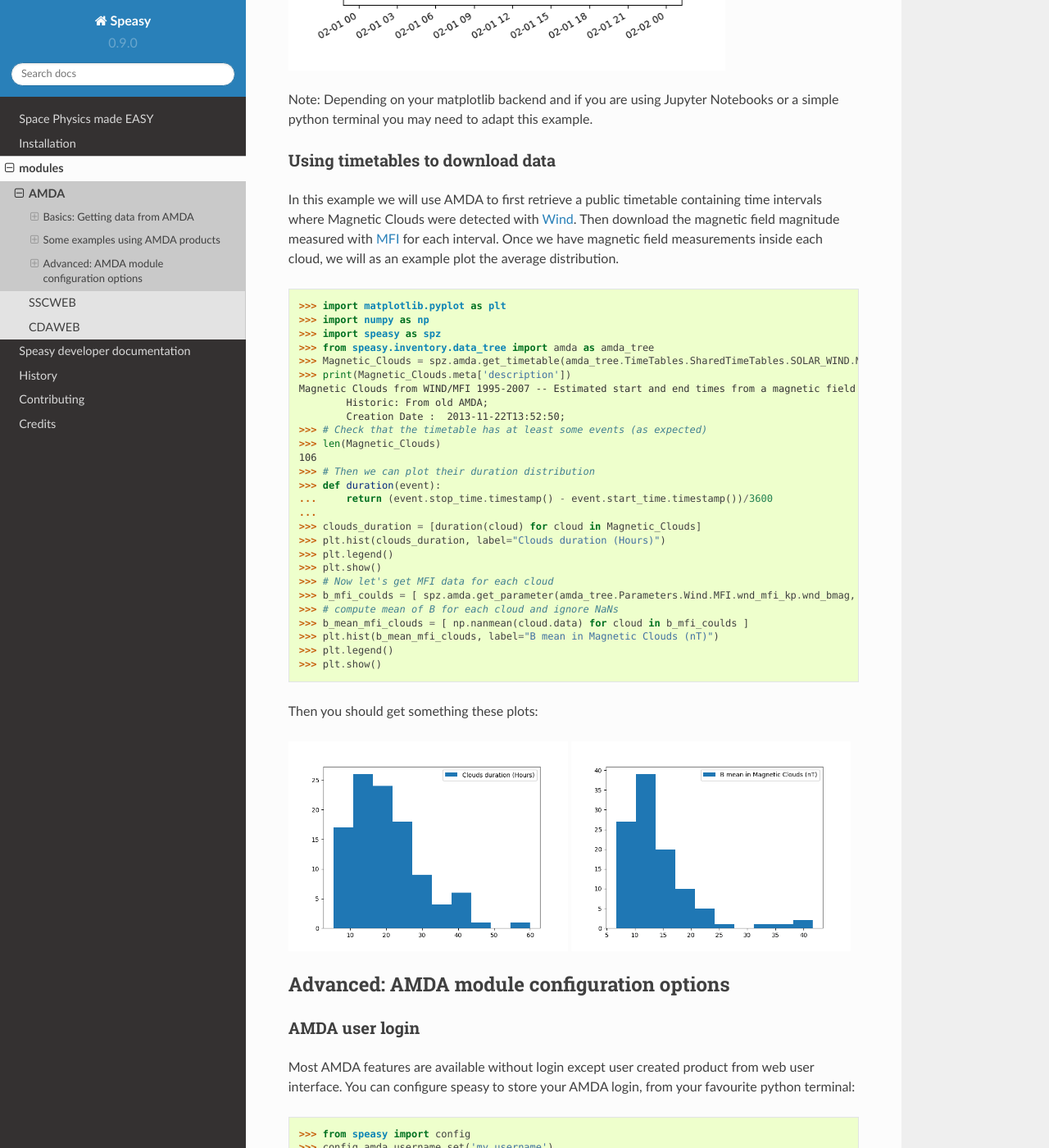
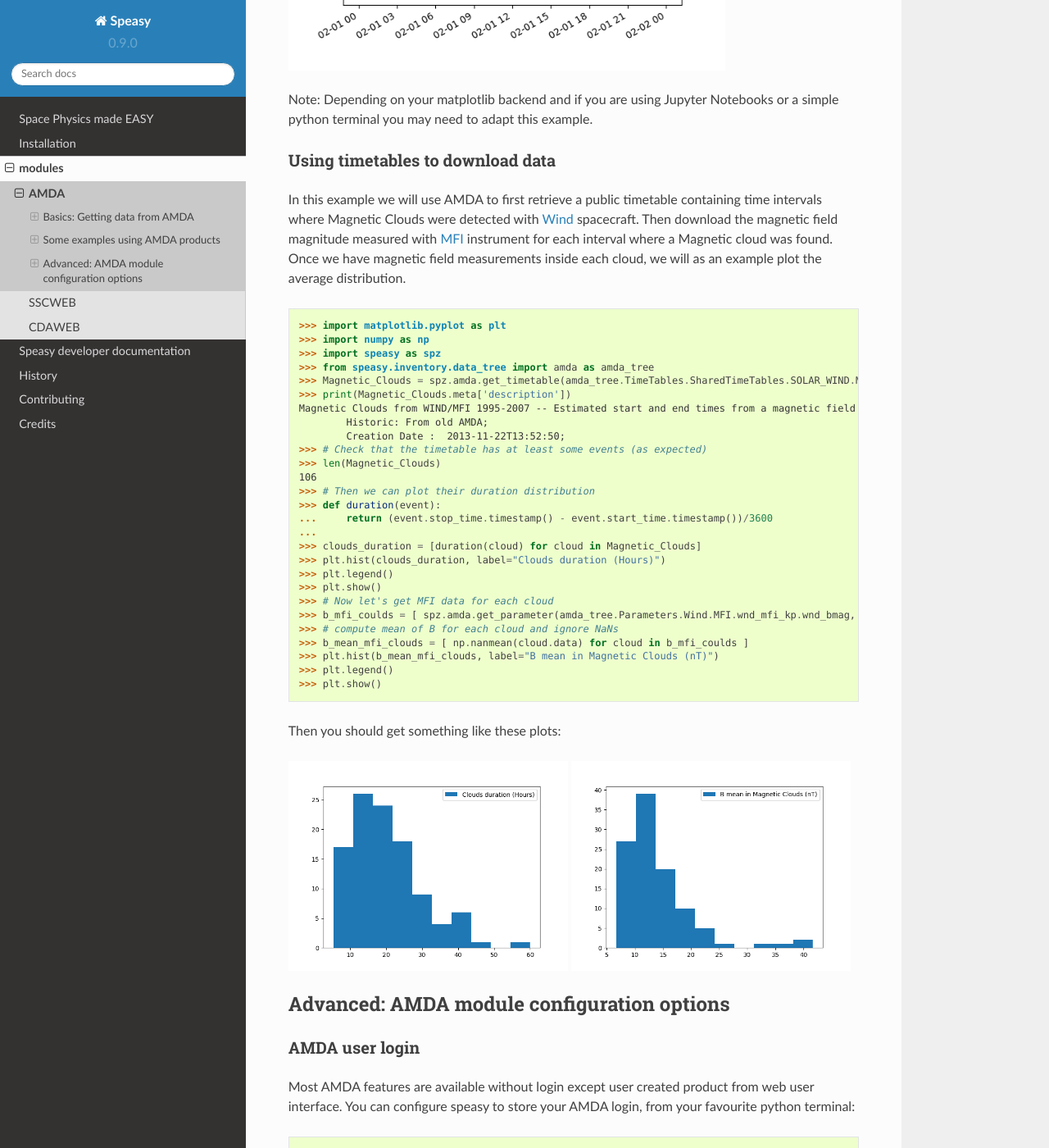
Before and after one commit to SciQLop/speasy, a Sphinx documentation site: the page built from docs/user/amda/amda.rst, in a window 1280 px wide and 1400 px high, scrolled down 4711 px. Shown: the whole window at 82% size. Built offline with Sphinx 7.4.7 and the Read the Docs theme 2.0.0, drawn with Linux system fonts in a browser that asks for light colours.

Commit message:
[Documentation] Typo + rephrase AMDA Magnetic Cloud example
Signed-off-by: Alexis Jeandet <alexis.jeandet@member.fsf.org>

```diff
--- a/docs/user/amda/amda.rst
+++ b/docs/user/amda/amda.rst
@@ -173,9 +173,9 @@ Using timetables to download data
 ^^^^^^^^^^^^^^^^^^^^^^^^^^^^^^^^^
 
 In this example we will use AMDA to first retrieve a public timetable containing time intervals where Magnetic Clouds
-were detected with `Wind <https://wind.nasa.gov/>`_. Then download the magnetic field magnitude measured with
-`MFI <https://wind.nasa.gov/mfi/instrumentation.html>`_ for each interval. Once we have magnetic field measurements
-inside each cloud, we will as an example plot the average distribution.
+were detected with `Wind <https://wind.nasa.gov/>`_ spacecraft. Then download the magnetic field magnitude measured with
+`MFI <https://wind.nasa.gov/mfi/instrumentation.html>`_ instrument for each interval where a Magnetic cloud was found.
+Once we have magnetic field measurements inside each cloud, we will as an example plot the average distribution.
 
     >>> import matplotlib.pyplot as plt # doctest: +SKIP
     >>> import numpy as np
@@ -205,7 +205,7 @@ inside each cloud, we will as an example plot the average distribution.
     >>> plt.legend() # doctest: +SKIP
     >>> plt.show() # doctest: +SKIP
 
-Then you should get something these plots:
+Then you should get something like these plots:
 
 .. image:: images/AMDA_clouds_duration_hist.png
    :width: 49%
```
